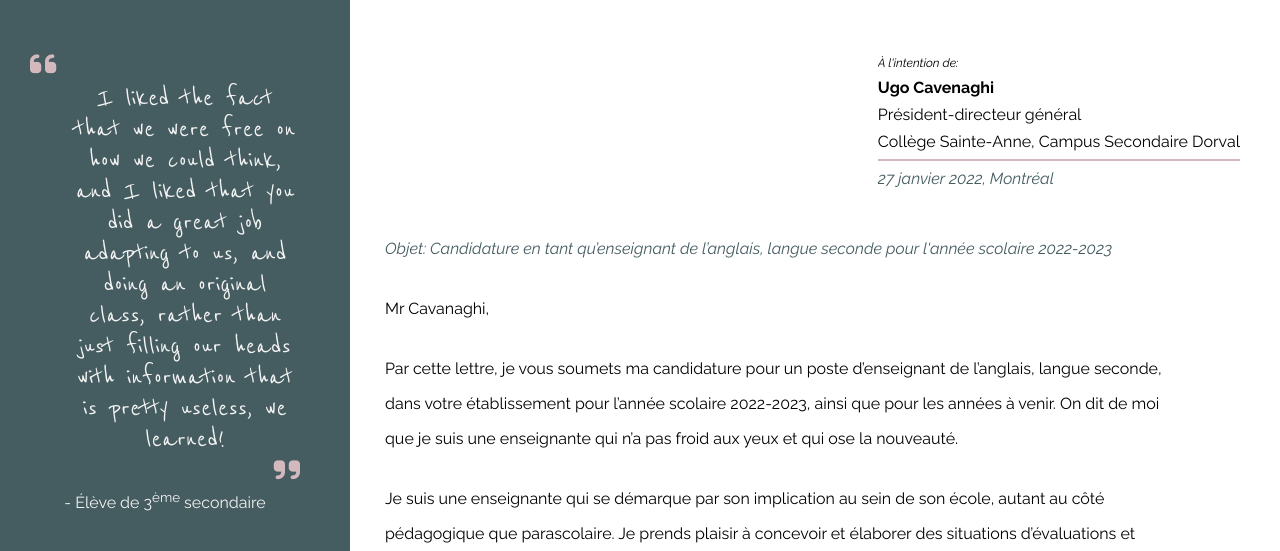
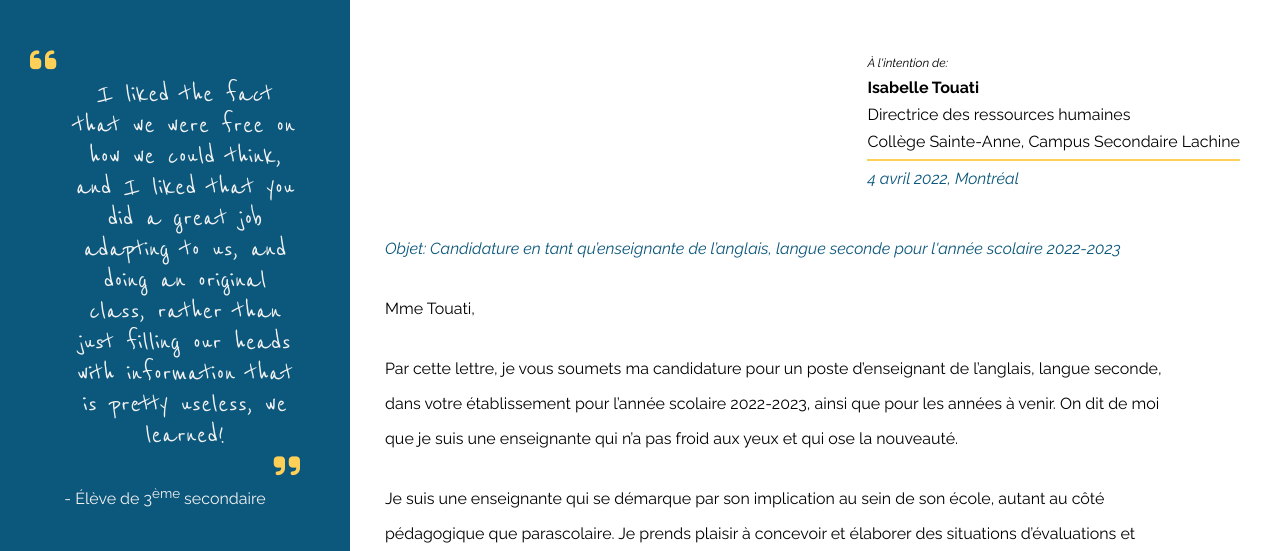
Before and after one commit to danaellecottier/cvrhSA2022, a plain HTML site: page lettre.html in a window 1280 px wide. Shown: the part 249-800 px from the top of the page. Drawn offline with Linux system fonts and the light colour scheme.

Commit message:
Commit 6 - Colorss

```diff
--- a/lettre.html
+++ b/lettre.html
@@ -72,28 +72,28 @@
 
                 <div id="lettre_address">
                         <p class="address_to address_line">À l'intention de:</p>
-                        <p class="address_nom address_line">Ugo Cavenaghi</p>
-                        <p class="address_poste address_line">Président-directeur général</p>
-                        <p class="address_ecole address_line">Collège Sainte-Anne, Campus Secondaire Dorval</p>
-                        <p class="address_date address_line">27 janvier 2022, Montréal </p>
+                        <p class="address_nom address_line">Isabelle Touati</p>
+                        <p class="address_poste address_line">Directrice des ressources humaines</p>
+                        <p class="address_ecole address_line">Collège Sainte-Anne, Campus Secondaire Lachine</p>
+                        <p class="address_date address_line">4 avril 2022, Montréal </p>
                 </div>
 
             <!--Lettre-->
                 <div id="lettre_contenu">
-                    <p class="lettre_texte address_date">Objet: Candidature en tant qu’enseignant de l’anglais, langue seconde pour l'année scolaire 2022-2023</p>
-                    <p class="lettre_texte">Mr Cavanaghi,</p>
+                    <p class="lettre_texte address_date">Objet: Candidature en tant qu’enseignante de l’anglais, langue seconde pour l'année scolaire 2022-2023</p>
+                    <p class="lettre_texte">Mme Touati,</p>
 
                     <p class="lettre_texte">Par cette lettre, je vous soumets ma candidature pour un poste d’enseignant de l’anglais, langue seconde, dans votre établissement pour l’année scolaire 2022-2023, ainsi que pour les années à venir. On dit de moi que je suis une enseignante qui n’a pas froid aux yeux et qui ose la nouveauté.</p>
 
                     <p class="lettre_texte">Je suis une enseignante qui se démarque par son implication au sein de son école, autant au côté pédagogique que parascolaire.  Je prends plaisir à concevoir et élaborer des situations d’évaluations et d’apprentissages qui permettent aux élèves de se développer non seulement en tant qu’apprenant de la langue, mais également en tant que citoyen du monde.  Je suis également toujours présente pour accompagner les élèves dans leurs activités parascolaires, qu’il s’agisse du club de ski ou du club de tricot sur l’heure du midi!</p>
 
-                    <p class="lettre_texte">Je me démarque aussi par ma gestion de classe.   Depuis le tout début de ma carrière, j’enseigne à des groupes de profils très variés incluant des groupes regroupant 36 élèves, dont plus de 26 élèves avec plans d’interventions.  Ces groupes m’ont permis de me forger des capacités de gestion de classe très efficaces et dont je suis très fière.</p>
+                    <p class="lettre_texte">Je me démarque aussi par ma gestion de classe.   Depuis le tout début de ma carrière, j’enseigne à des groupes de profils très variés incluant des groupes regroupant 36 élèves, dont plus de 26 élèves avec plans d’interventions.  Ces groupes m’ont permis de me forger des capacités de gestion de classe très efficaces.</p>
 
                     <p class="lettre_texte">Je crois que la créativité dont je fais preuve dans mes planifications de leçons, mon excellente éthique de travail ainsi que ma capacité à établir un lien de confiance avec mes élèves pourraient être de belles additions à votre équipe école.</p>
 
                     <p class="lettre_texte">Je me tiens à votre disposition pour une entrevue au cours de laquelle je pourrai répondre à toutes vos questions. Je vous remercie de l’attention protée à ma demande. </p>
 
-                    <p class="lettre_texte">Je vous prie d’agréer, Monsieur Cavenaghi, mes salutations distinguées.  </p>
+                    <p class="lettre_texte">Je vous prie d’agréer, Madame Touati, mes salutations distinguées.  </p>
 
                     <p class="lettre_signature">Danaëlle Cottier</p>
                 </div>
@@ -122,7 +122,7 @@
 
     <!--SECTION FOOTER-->
     <section id="footer">
-        <p class="footer_application">Application Collège Sainte-Anne <span class="dorval">Secondaire | Dorval</span></p>
+        <p class="footer_application">Application Collège Sainte-Anne <span class="dorval">Secondaire | Lachine</span></p>
         <p class="copyright">&copy; Danaëlle Cottier 2022</p>
     </section>
 
--- a/style.css
+++ b/style.css
@@ -8,11 +8,12 @@ font-family: 'Sacramento', cursive;
 /* RÉINITIALISATION & BASE STUFF */
 :root {
     /*Couleurs*/
-    --vert: #455C60;
-    --rose: #d3b9bd;
-    --rose-pale: #d6c1c46b;
+    --vert: #0c577c;
+    --rose: #FED058;
+    --rose-pale: #fff0ca;
     --vert-pale: #455c602a;
     --dark-grey: #333333;
+
 
     /*Fonts*/
     --texte: 'Raleway', sans-serif;
@@ -84,7 +85,8 @@ body {
 
 .quote_mark {
     font-size: 30px;
-    color: var(--rose);
+    /*color: var(--rose);*/
+    color: #FED058;
 }
 
 .quote_mark_right {
```
Also changed, not shown: contact.html (+1 -1 lines), cv.html (+1 -1 lines), index.html (+1 -1 lines), pedagogie.html (+2 -2 lines), img/logo-rose.png.
